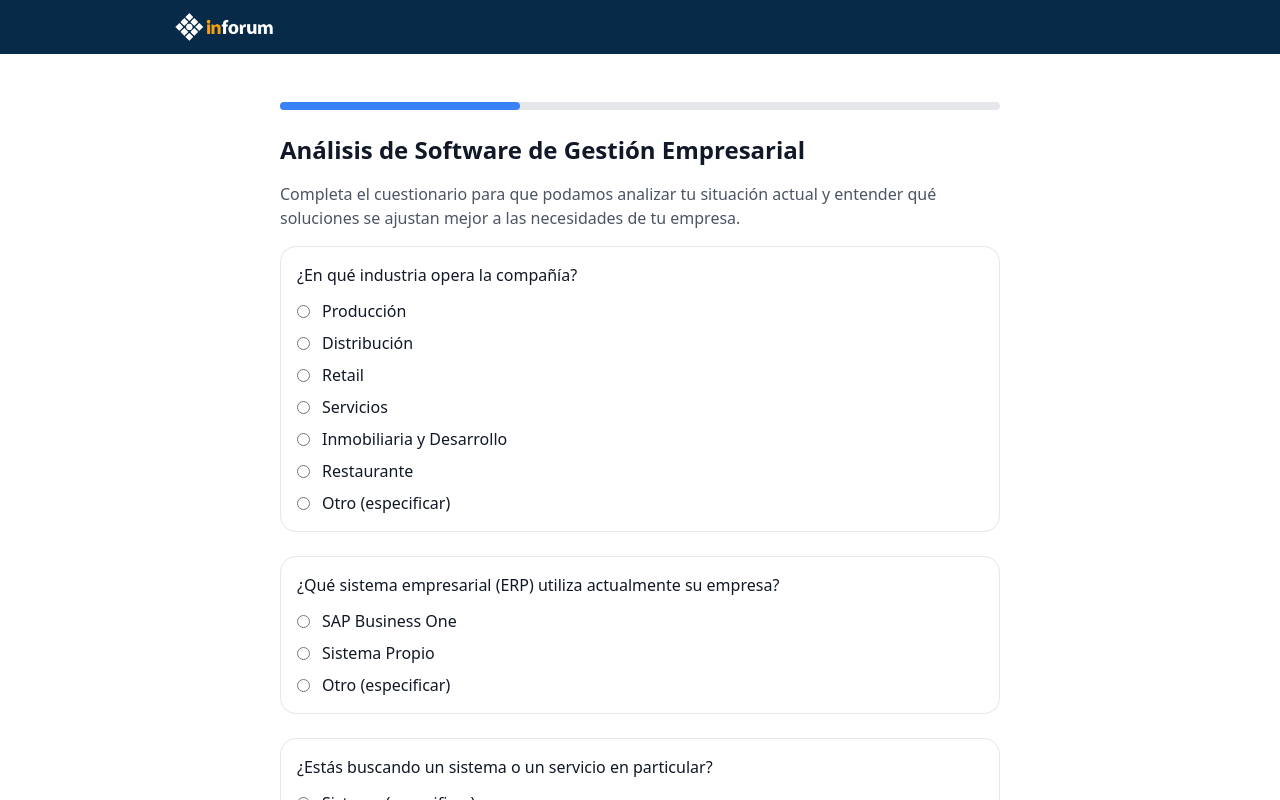
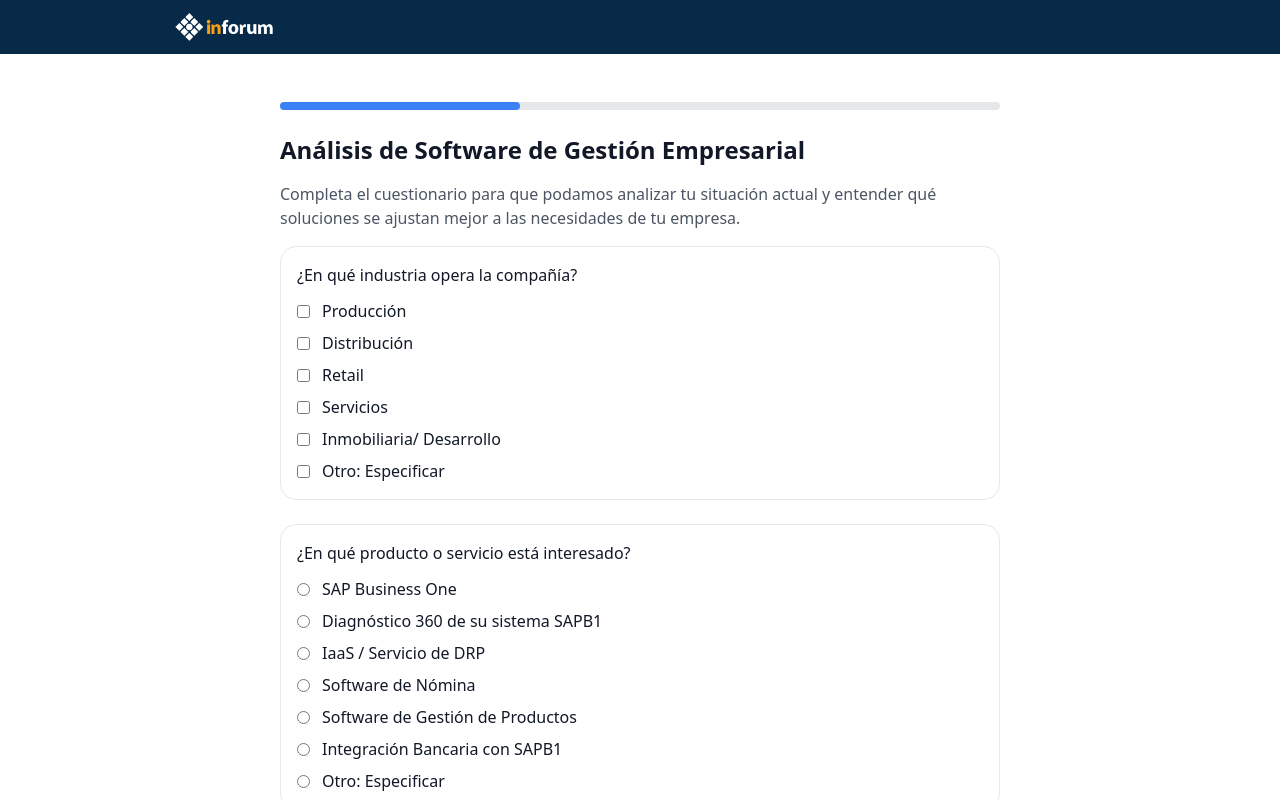
Before and after one commit to grupoinforum/diagnosticos-website, a Next.js app: page /diagnostico in a window 1280 px wide. Shown: the top 800 px of the page. Built offline with nearby package versions, Linux system fonts and the light colour scheme.

Commit message:
Update diagnostico-content.tsx

```diff
--- a/app/diagnostico/diagnostico-content.tsx
+++ b/app/diagnostico/diagnostico-content.tsx
@@ -12,42 +12,35 @@
   {
     id: "industria",
     label: "¿En qué industria opera la compañía?",
-    type: "single" as const,
+    type: "multi" as const, // ✅ múltiple
     options: [
       { value: "produccion", label: "Producción" },
       { value: "distribucion", label: "Distribución" },
       { value: "retail", label: "Retail" },
       { value: "servicios", label: "Servicios" },
-      { value: "inmobiliaria_desarrollo", label: "Inmobiliaria y Desarrollo" },
-      { value: "restaurante", label: "Restaurante" },
-      { value: "otro", label: "Otro (especificar)", requiresText: true },
+      { value: "inmobiliaria_desarrollo", label: "Inmobiliaria/ Desarrollo" },
+      { value: "otro", label: "Otro: Especificar", requiresText: true },
     ],
     required: true,
   },
   {
-    id: "erp",
-    label: "¿Qué sistema empresarial (ERP) utiliza actualmente su empresa?",
+    id: "interes",
+    label: "¿En qué producto o servicio está interesado?",
     type: "single" as const,
     options: [
       { value: "sapb1", label: "SAP Business One" },
-      { value: "sistema_propio", label: "Sistema Propio" },
-      { value: "erp_otro", label: "Otro (especificar)", requiresText: true },
-    ],
-    required: true,
-  },
-  {
-    id: "busca",
-    label: "¿Estás buscando un sistema o un servicio en particular?",
-    type: "single" as const,
-    options: [
-      { value: "sistema", label: "Sistema (especificar)", requiresText: true },
-      { value: "servicio", label: "Servicio (especificar)", requiresText: true },
+      { value: "diagnostico_360_sapb1", label: "Diagnóstico 360 de su sistema SAPB1" },
+      { value: "iaas_drp", label: "IaaS / Servicio de DRP" },
+      { value: "software_nomina", label: "Software de Nómina" },
+      { value: "software_gestion_productos", label: "Software de Gestión de Productos" },
+      { value: "integracion_bancaria_sapb1", label: "Integración Bancaria con SAPB1" },
+      { value: "otro", label: "Otro: Especificar", requiresText: true },
     ],
     required: true,
   },
 ] as const;
 
-type Answer = { id: string; value: string; extraText?: string };
+type Answer = { id: string; value: string | string[]; extraText?: string };
 
 /* =========================
    PAÍSES / PREFIJOS / REGLAS
@@ -168,16 +161,39 @@
     return x;
   }, [searchParams]);
 
+  // Mantengo 3 pasos (preguntas / datos / consentimiento)
   const progressPct = useMemo(() => (step / 3) * 100, [step]);
   const barWidth = progressPct + "%";
 
   const handleSelect = (qid: string, optionValue: string) => {
-    const q = QUESTIONS.find((q) => q.id === qid)!;
-    const opt = q.options.find((o) => o.value === optionValue)!;
-    setAnswers((prev) => ({
+    const q = QUESTIONS.find((qq) => qq.id === qid)!;
+
+    setAnswers((prev) => {
+      const existing = prev[qid];
+
+      // ✅ Multi: toggle
+      if (q.type === "multi") {
+        const current = Array.isArray(existing?.value) ? existing!.value : [];
+        const next = current.includes(optionValue)
+          ? current.filter((v) => v !== optionValue)
+          : [...current, optionValue];
+
+        // Si deselecciona "otro", limpiamos extraText
+        const nextExtraText =
+          next.includes("otro") ? existing?.extraText : undefined;
+
+        return {
+          ...prev,
+          [qid]: { id: qid, value: next, extraText: nextExtraText },
+        };
+      }
+
+      // ✅ Single
+      return {
         ...prev,
         [qid]: { id: qid, value: optionValue },
-    }));
+      };
+    });
   };
 
   const handleExtraText = (qid: string, text: string) => {
@@ -192,15 +208,34 @@
   const shouldShowExtraInput = (qid: string) => {
     const q = QUESTIONS.find((qq) => qq.id === qid);
     if (!q) return false;
-    const selected = answers[qid]?.value;
+
+    const ans = answers[qid]?.value;
+
+    // Multi
+    if (q.type === "multi") {
+      const arr = Array.isArray(ans) ? ans : [];
+      if (!arr.length) return false;
+      return arr.includes("otro");
+    }
+
+    // Single
+    const selected = typeof ans === "string" ? ans : "";
     const selectedOpt = q.options.find((o) => o.value === selected) as any;
     return !!selectedOpt?.requiresText;
   };
 
-  const canContinueQuestions = useMemo(
-    () => QUESTIONS.every((q) => !!answers[q.id]),
-    [answers]
-  );
+  const canContinueQuestions = useMemo(() => {
+    return QUESTIONS.every((q) => {
+      const a = answers[q.id];
+      if (!q.required) return true;
+      if (!a) return false;
+
+      if (q.type === "multi") {
+        return Array.isArray(a.value) && a.value.length > 0;
+      }
+      return typeof a.value === "string" && a.value.trim().length > 0;
+    });
+  }, [answers]);
 
   /* =========================
      TELÉFONO con prefijo y reglas
@@ -348,16 +383,24 @@
           {QUESTIONS.map((q) => (
             <div key={q.id} className="p-4 rounded-2xl border border-gray-200">
               <label className="font-medium block mb-3">{q.label}</label>
+
               <div className="space-y-2">
-                {q.options.map((o) => (
+                {q.options.map((o) => {
+                  const ans = answers[q.id]?.value;
+                  const isChecked =
+                    q.type === "multi"
+                      ? Array.isArray(ans) && ans.includes(o.value)
+                      : ans === o.value;
+
+                  return (
                     <div key={o.value} className="flex items-center gap-3">
                       <input
-                      type="radio"
+                        type={q.type === "multi" ? "checkbox" : "radio"}
                         id={`${q.id}_${o.value}`}
                         name={q.id}
                         className="cursor-pointer"
                         onChange={() => handleSelect(q.id, o.value)}
-                      checked={answers[q.id]?.value === o.value}
+                        checked={!!isChecked}
                       />
                       <label
                         htmlFor={`${q.id}_${o.value}`}
@@ -366,7 +409,8 @@
                         {o.label}
                       </label>
                     </div>
-                ))}
+                  );
+                })}
               </div>
 
               {/* Campo libre solo si la opción seleccionada lo requiere */}
@@ -375,11 +419,13 @@
                   type="text"
                   placeholder="Especifica aquí"
                   className="mt-3 w-full border rounded-xl px-3 py-2"
+                  value={answers[q.id]?.extraText ?? ""}
                   onChange={(e) => handleExtraText(q.id, e.target.value)}
                 />
               )}
             </div>
           ))}
+
           <div className="flex justify-end">
             <button
               onClick={() => setStep(2)}
```
Lines whose indentation alone changed are shown as unchanged.
